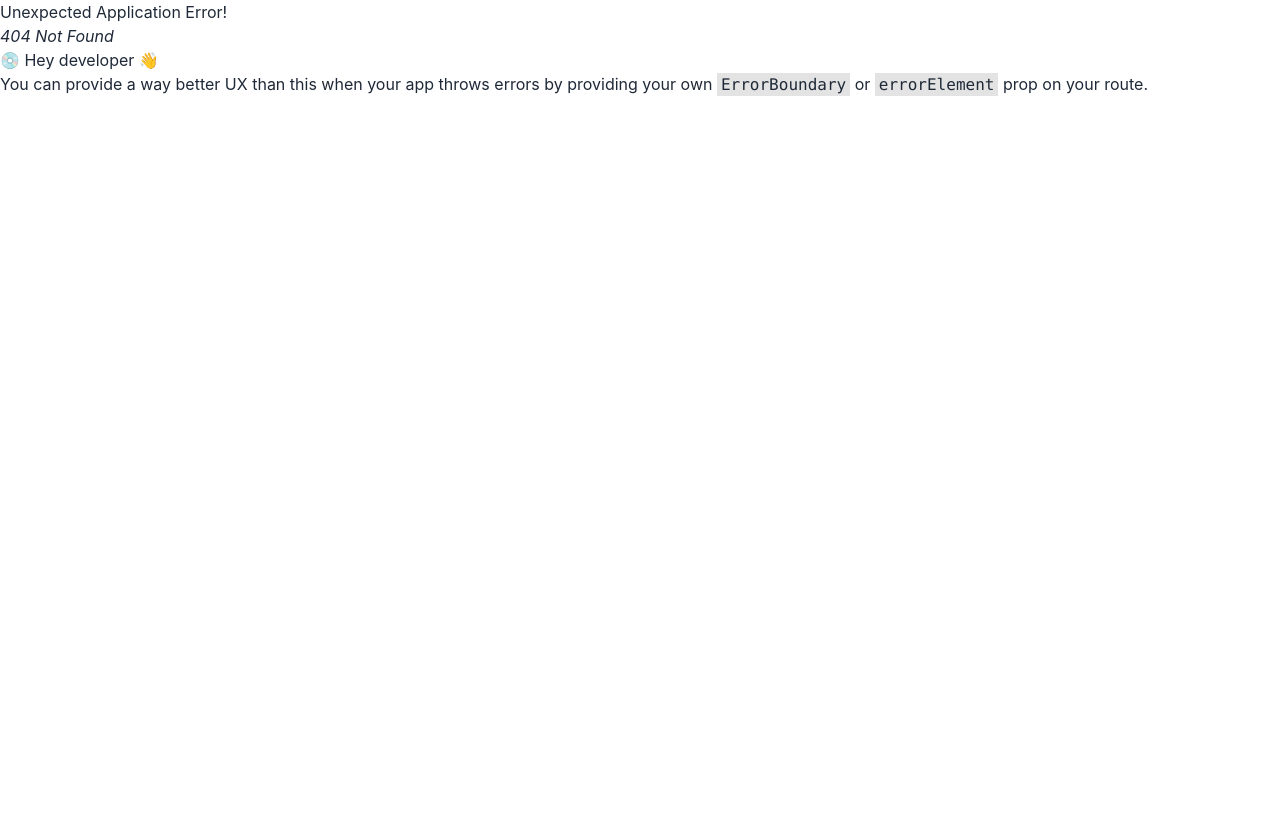
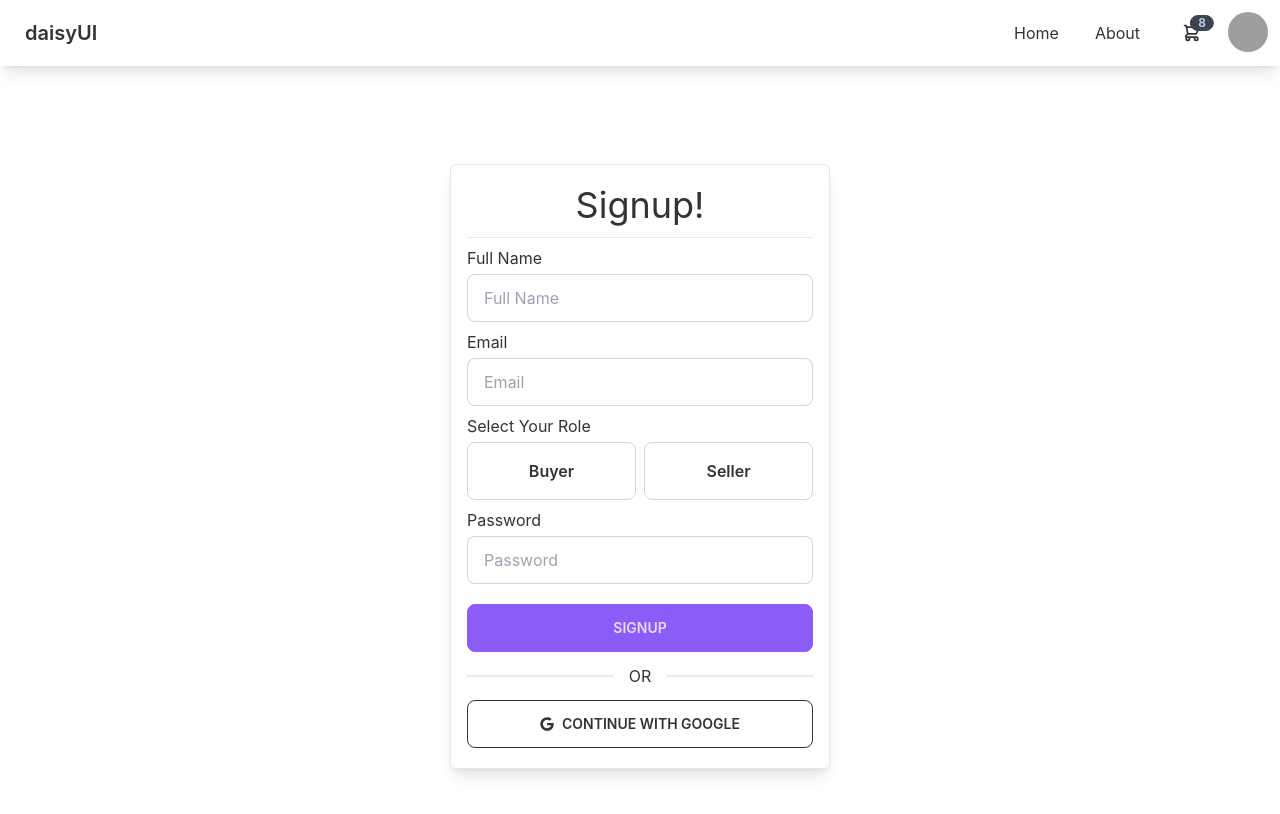
Before and after one commit to palashnath880/used-client-side, a React (Create React App) app: page /signup in a window 1280 px wide. Before the commit this address had no page. Shown: the top 814 px of the page. Built offline with nearby package versions, Linux system fonts and the light colour scheme; no server answers; grey boxes are pictures that could not be loaded.

Commit message:
Create User With Email & Password Added

```diff
--- a/package.json
+++ b/package.json
@@ -6,10 +6,12 @@
     "@testing-library/jest-dom": "^5.16.5",
     "@testing-library/react": "^13.4.0",
     "@testing-library/user-event": "^13.5.0",
+    "axios": "^1.2.0",
     "daisyui": "^2.41.0",
     "firebase": "^9.14.0",
     "react": "^18.2.0",
     "react-dom": "^18.2.0",
+    "react-hook-form": "^7.39.5",
     "react-icons": "^4.6.0",
     "react-router-dom": "^6.4.3",
     "react-scripts": "5.0.1",
--- a/src/Router/Routes/Routes.js
+++ b/src/Router/Routes/Routes.js
@@ -3,6 +3,7 @@ import { createBrowserRouter, RouterProvider } from 'react-router-dom';
 import Main from '../../Layout/Main/Main';
 import Home from '../../pages/Home/Home/Home';
 import Login from '../../pages/Login/Login';
+import SignUp from '../../pages/Signup/SignUp';
 
 const Routes = () => {
 
@@ -18,6 +19,10 @@ const Routes = () => {
                 {
                     path: '/login',
                     element: <Login />
+                },
+                {
+                    path: '/signup',
+                    element: <SignUp />
                 }
             ]
         }
--- a/src/contexts/UserContextProvider/UserContextProvider.js
+++ b/src/contexts/UserContextProvider/UserContextProvider.js
@@ -1,9 +1,35 @@
-import React, { createContext } from 'react';
+import React, { createContext, useEffect, useState } from 'react';
+import { createUserWithEmailAndPassword, getAuth, GoogleAuthProvider, onAuthStateChanged, signInWithPopup } from 'firebase/auth';
+import app from '../../firebase/__firebase.config';
 
 export const UserContext = createContext();
 
+const auth = getAuth(app);
+
 const UserContextProvider = ({ children }) => {
-    const userInfo = {};
+
+    const [user, setUser] = useState(null);
+    const [loading, setLoading] = useState(true);
+
+    const googleProvider = new GoogleAuthProvider();
+
+    const signInWithGoogle = () => {
+        return signInWithPopup(auth, googleProvider);
+    }
+
+    const createUser = (email, password) => {
+        return createUserWithEmailAndPassword(auth, email, password);
+    }
+
+    useEffect(() => {
+        const unsubscribe = onAuthStateChanged(auth, (currentUser) => {
+            setUser(currentUser);
+            setLoading(false);
+        });
+        return () => unsubscribe();
+    }, []);
+
+    const userInfo = { user, loading, signInWithGoogle, createUser };
     return (
         <UserContext.Provider value={userInfo}>
             {children}
--- /dev/null
+++ b/src/pages/Signup/SignUp.js
@@ -0,0 +1,108 @@
+import React, { useContext, useState } from 'react';
+import SocialLogin from '../../shared/SocialLogin/SocialLogin';
+import { useForm } from 'react-hook-form';
+import axios from 'axios';
+import { UserContext } from '../../contexts/UserContextProvider/UserContextProvider';
+
+const SignUp = () => {
+
+    const { createUser } = useContext(UserContext);
+    const [loading, setLoading] = useState(false);
+    const [error, setError] = useState('');
+    const { handleSubmit, register, formState: { errors } } = useForm();
+
+    const handleCreateUser = (data) => {
+        setLoading(true);
+        createUser(data?.email, data?.password)
+            .then(res => {
+                const user = res?.user;
+            })
+            .catch(err => console.error(err));
+    }
+
+    return (
+        <div className="hero min-h-screen">
+            <div className="hero-content">
+                <div className="max-w-md">
+                    <form onSubmit={handleSubmit(handleCreateUser)} className='border shadow-lg px-4 py-5 rounded-md min-w-[380px] max-w-full'>
+                        <h2 className='text-4xl text-center border-b pb-3'>Signup!</h2>
+                        <div className='mt-2'>
+                            <label className='block mb-1' htmlFor='name'>Full Name</label>
+                            <input
+                                type="text"
+                                id='name'
+                                placeholder="Full Name"
+                                className="input input-bordered w-full"
+                                {...register('name', { required: 'Please Enter Your Name' })}
+                            />
+                            {errors?.name && <small className='text-red-500'>{errors?.name?.message}</small>}
+                        </div>
+                        <div className='mt-2'>
+                            <label className='block mb-1' htmlFor='email'>Email</label>
+                            <input
+                                type="email"
+                                id='email'
+                                placeholder="Email"
+                                className="input input-bordered w-full"
+                                {...register('email', { required: 'Please Enter Your Email' })}
+                            />
+                            {errors?.email && <small className='text-red-500'>{errors?.email?.message}</small>}
+                        </div>
+                        <div className='mt-2'>
+                            <label className='block mb-1' >Select Your Role</label>
+                            <div className='flex gap-2'>
+                                <div className='flex-1'>
+                                    <input
+                                        type="radio"
+                                        id='buyer'
+                                        className="sr-only peer"
+                                        defaultValue={'Buyer'}
+                                        {...register('user_role', { required: 'Please Select User Role' })}
+                                    />
+                                    <label className='block border border-gray-300 py-4 rounded-lg text-center font-semibold cursor-pointer duration-300 peer-checked:bg-primary peer-checked:text-slate-50' htmlFor='buyer'>Buyer</label>
+                                </div>
+                                <div className='flex-1'>
+                                    <input
+                                        type="radio"
+                                        id='seller'
+                                        className="sr-only peer"
+                                        defaultValue={'Seller'}
+                                        {...register('user_role', { required: 'Please Select User Role' })}
+                                    />
+                                    <label className='block border border-gray-300 py-4 rounded-lg text-center font-semibold cursor-pointer duration-300 peer-checked:bg-primary peer-checked:text-slate-50' htmlFor='seller'>Seller</label>
+                                </div>
+                            </div>
+                            {errors?.user_role && <small className='text-red-500'>{errors?.user_role?.message}</small>}
+                        </div>
+                        <div className='mt-2'>
+                            <label className='block mb-1' htmlFor='password'>Password</label>
+                            <input
+                                type="password"
+                                id='password'
+                                placeholder="Password"
+                                className="input input-bordered w-full"
+                                {...register('password', {
+                                    required: true,
+                                    min: 6,
+                                    pattern: /^.*(?=.{6,})(?=.*[a-zA-Z])(?=.*\d)(?=.*[!&$%&? "]).*$/
+                                })}
+                            />
+                            {errors?.password && <p><small className='text-red-500'>Password more than 6 characters, at least 1 uppercase and lowercase, and at least 1 number and a special character.</small></p>}
+                        </div>
+                        {error && <p className='text-red-500 mt-2 rounded-md bg-red-100 px-2'><small>{error}</small></p>}
+                        <div className='mt-5'>
+                            <button disabled={loading} className="btn btn-primary w-full">
+                                {loading && <span className='w-8 h-8 border-4 rounded-full border-slate-50 border-t-transparent animate-spin'></span>}
+                                {!loading && 'Signup'}
+                            </button>
+                        </div>
+                        <div className="divider">OR</div>
+                        <SocialLogin />
+                    </form>
+                </div>
+            </div>
+        </div>
+    );
+}
+
+export default SignUp;
--- a/src/shared/SocialLogin/SocialLogin.js
+++ b/src/shared/SocialLogin/SocialLogin.js
@@ -1,10 +1,19 @@
-import React from 'react';
+import React, { useContext } from 'react';
 import { FaGoogle } from 'react-icons/fa'
+import { UserContext } from '../../contexts/UserContextProvider/UserContextProvider';
 
 const SocialLogin = () => {
+    const { signInWithGoogle } = useContext(UserContext);
+
+    const handleSignInGoogle = () => {
+        signInWithGoogle()
+            .then(res => console.log(res?.user))
+            .catch(err => console.error(err));
+    }
+
     return (
         <>
-            <button type='button' className='btn btn-outline w-full'>
+            <button onClick={handleSignInGoogle} type='button' className='btn btn-outline w-full'>
                 <FaGoogle className='mr-2' />
                 Continue With Google
             </button>
--- a/tailwind.config.js
+++ b/tailwind.config.js
@@ -7,4 +7,15 @@ module.exports = {
     extend: {},
   },
   plugins: [require("daisyui")],
+  daisyui: {
+    themes: [{
+      "light": {
+        primary: "#8b5cf6",
+        secondary: "#f6d860",
+        accent: "#37cdbe",
+        neutral: "#3d4451",
+        "base-100": "#ffffff",
+      }
+    }, "dark"],
+  },
 }
```
Also changed, not shown: 1 other file (tests, documents, lock files or other folders).
